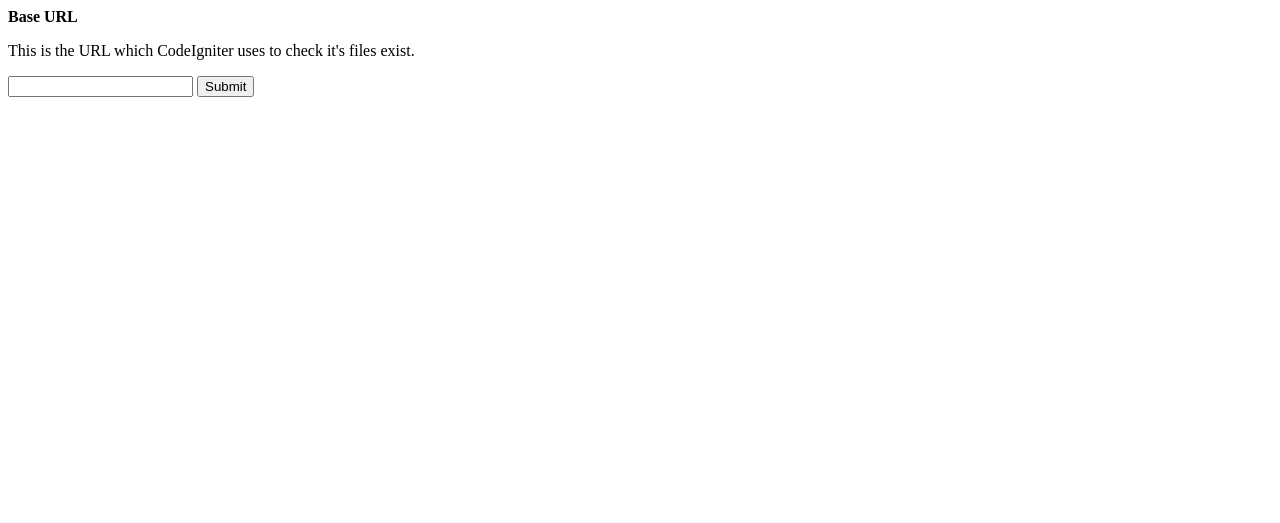
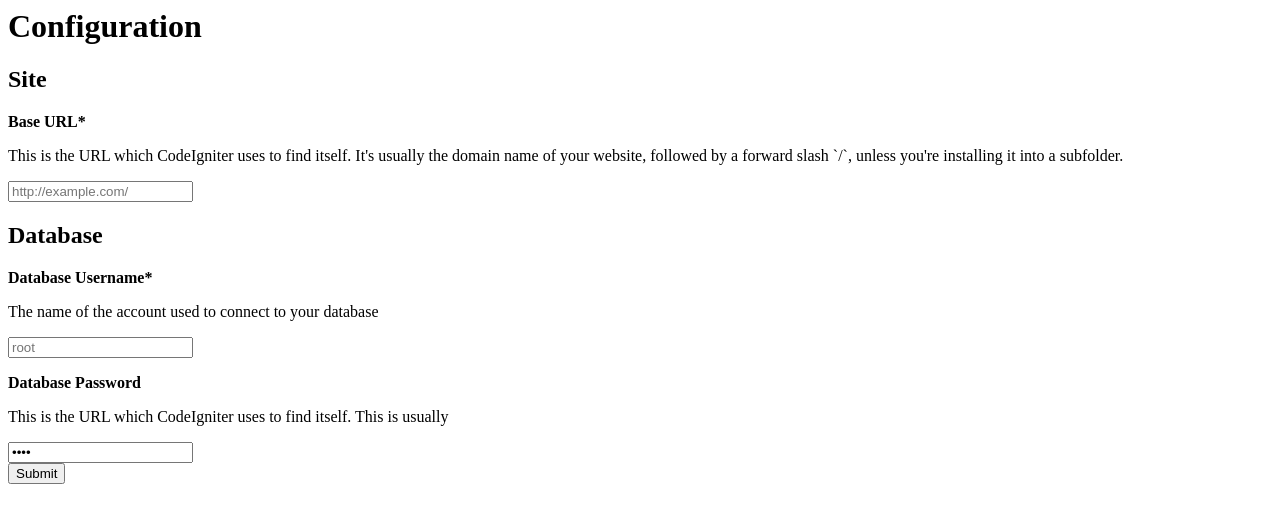
Before and after one commit to ItsSeaJay/musketeer, a PHP site: page / in a window 1280 px wide. Shown: the top 523 px of the page. Run offline with PHP 8.4, Linux system fonts and the light colour scheme; some libraries are stand-ins or nearby versions.

Commit message:
Broke up the form into groups

```diff
--- a/src/index.php
+++ b/src/index.php
@@ -1,17 +1,41 @@
-<?php
-?>
-<!-- This is the form where the user can specify con -->
+<!-- This is the form where the user can specify config information -->
 <html>
 	<head>
 		<title>Installer</title>
 	</head>
 	<body>
+		<h1>Configuration</h1>
 		<form action="install.php" method="POST">
-			<b><label for="base_url">Base URL</label></b>
-			<p>
-				This is the URL which CodeIgniter uses to check it's files exist.
-			</p>
-			<input type="text" name="base_url">
+			<h2>Site</h2>
+			<!-- Base URL -->
+			<div class="form_group">
+				<b><p><label for="base_url">Base URL*</label></p></b>
+				<p>
+					This is the URL which CodeIgniter uses to find itself.
+					It's usually the domain name of your website, followed by a
+					forward slash `/`, unless you're installing it into a subfolder.
+				</p>
+				<input type="text" name="base_url" placeholder="http://example.com/" required>
+			</div>
+
+			<h2>Database</h2>
+			<!-- Database Username -->
+			<div class="form_group">
+				<b><p><label for="database_username">Database Username*</label></p></b>
+				<p>
+					The name of the account used to connect to your database
+				</p>
+				<input type="text" name="database_username" placeholder="root" required>
+			</div>
+			<!-- Database Username -->
+			<div class="form_group">
+				<b><p><label for="db_password">Database Password</label></p></b>
+				<p>
+					This is the URL which CodeIgniter uses to find itself.
+					This is usually <?php?>
+				</p>
+				<input type="password" name="db_password" value="root">
+			</div>
 
 			<input type="submit">
 		</form>
```
Also changed, not shown: src/install.php (+7 -0 lines).
